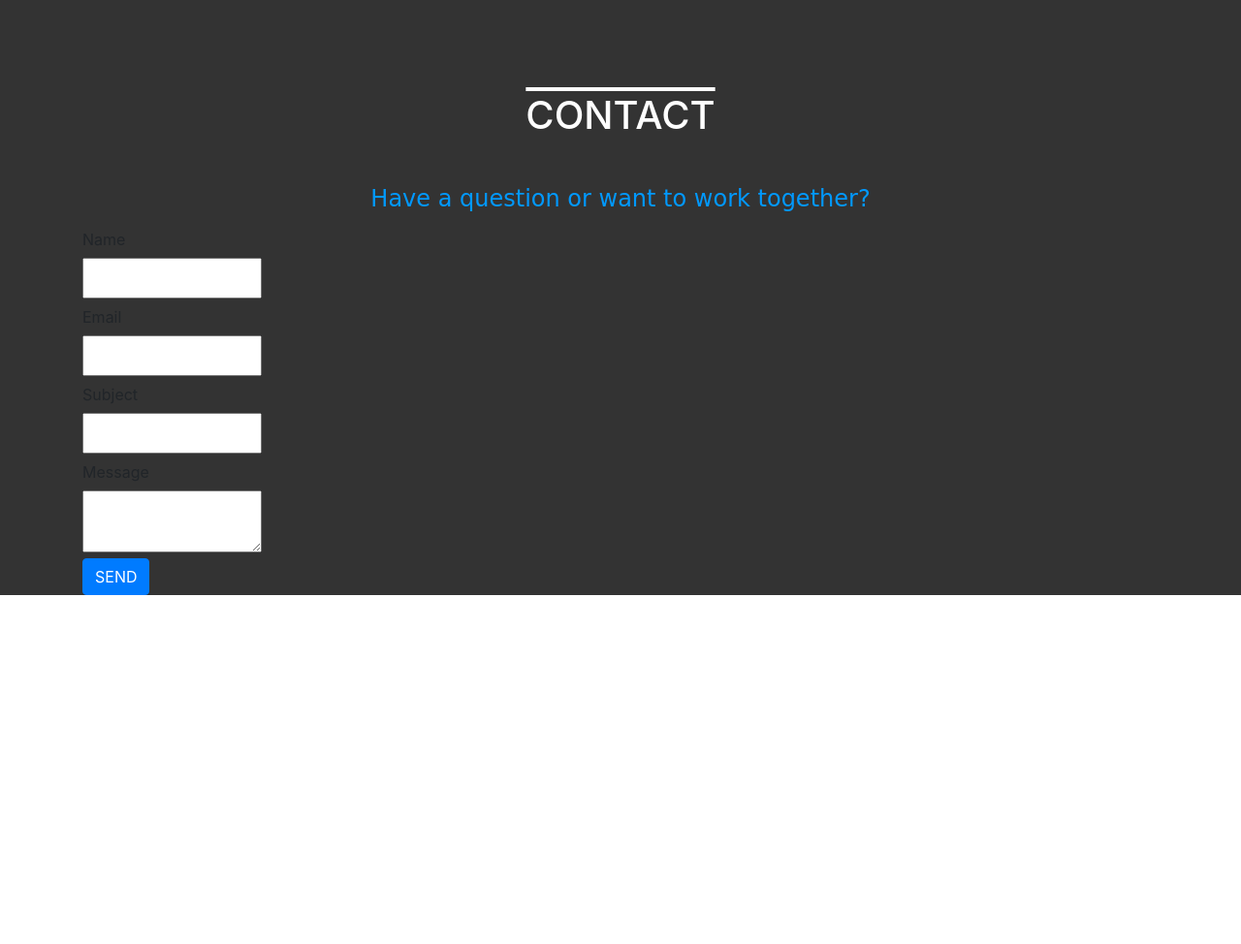
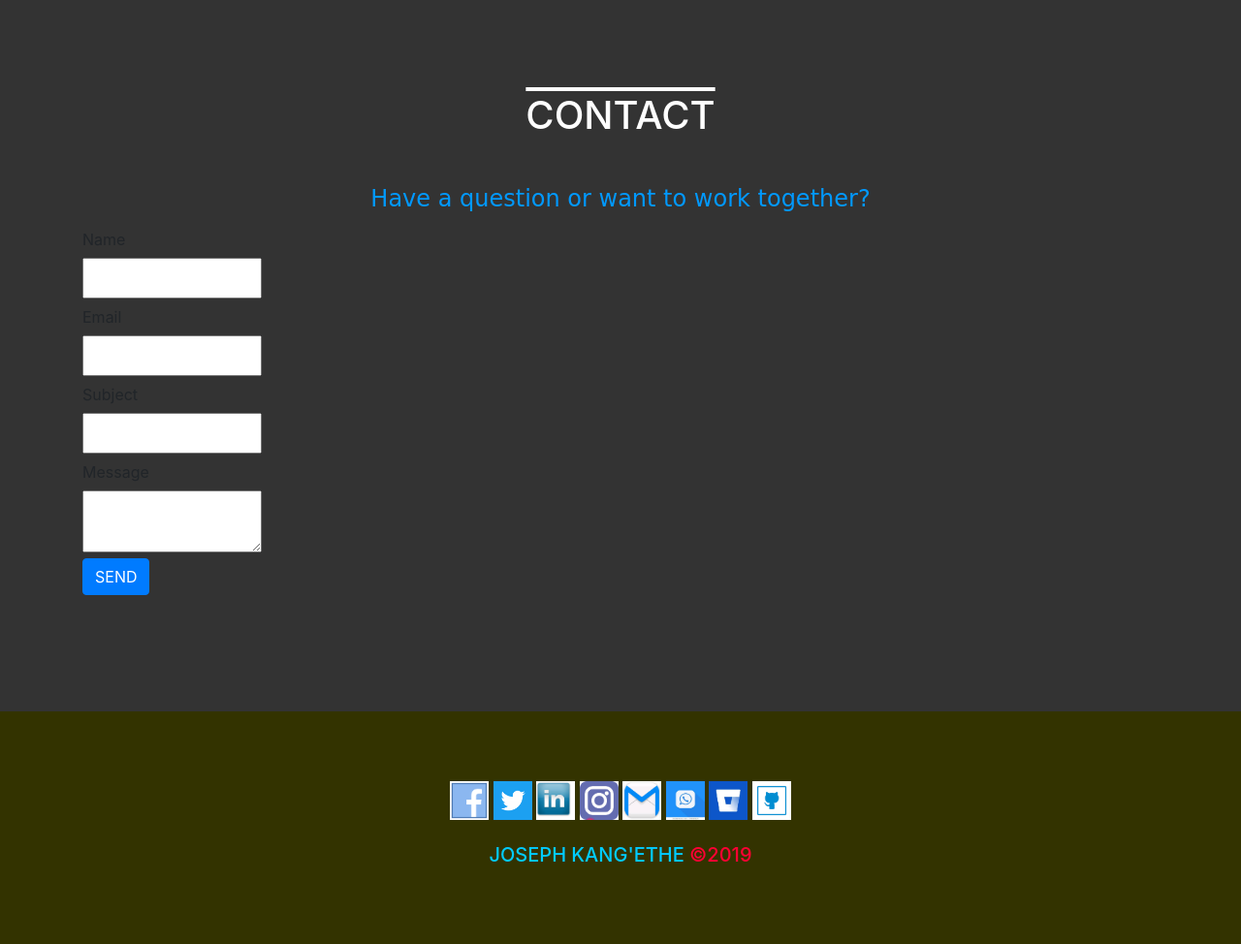
Before and after one commit to josekang/portfolio, a Flask app: page / in a window 1280 px wide. Shown: the part 5066-6040 px from the top of the page at 97% size. Before the commit the page ends 5680 px from the top, so only its background shows below. Run offline with Flask 2, Linux system fonts and the light colour scheme; some libraries are stand-ins or nearby versions.

Commit message:
Added the footer section linking the web app to my social sites

```diff
--- a/myproject/__init__.py
+++ b/myproject/__init__.py
@@ -22,6 +22,7 @@ app.config["MAIL_SERVER"] = "smtp.gmail.com"
 app.config["MAIL_PORT"] = 465
 app.config["MAIL_USE_SSL"] = True
 app.config["MAIL_USERNAME"] = "josekangethe2@gmail.com"
+app.config["MAIL_PASSWORD"] = "#39JoseKeliza"
 
 db=SQLAlchemy(app)
 
--- a/myproject/templates/home.html
+++ b/myproject/templates/home.html
@@ -172,7 +172,7 @@ I have serious passion for <span style="margin-left:36px;">Restful APIs and Back
 <!-- ***************************************************************************************************************** -->
 
 
-<!-- THE START: HIS  SECTION BELOW IS FOR THE BLOG LAYOUT THAT I FIND INTERESTING FOR MY ESTEEMED USERS TO GO THROUGH -->
+<!-- THE START: THIS  SECTION BELOW IS FOR THE BLOG LAYOUT THAT I FIND INTERESTING FOR MY ESTEEMED USERS TO GO THROUGH -->
 
 <div id="blog">
      <u style="text-decoration:overline;"><h1 style="text-align:center">BLOG</h1></u><br>
@@ -226,7 +226,7 @@ I have serious passion for <span style="margin-left:36px;">Restful APIs and Back
 <!-- ***************************************************************************************************************** -->
 
 
-<!--THE START: HE CODES BELOW SHOWS MY CONTACT INFORMATION WHICH CLIENTS CAN USE TO REACH OUT TO ME-->
+<!--THE START: THE CODES BELOW SHOWS MY CONTACT INFORMATION WHICH CLIENTS CAN USE TO REACH OUT TO ME-->
 
 <div id="contact" style="background-color:#333333;"><br><br><br><br>
      <u style="text-decoration:overline; color:#ffffff;"><h1 style="text-align:center; color:#ffffff;">CONTACT</h1></u><br>
@@ -267,9 +267,30 @@ I have serious passion for <span style="margin-left:36px;">Restful APIs and Back
 
 {% endif %}
 
-      </div>
+      </div><br><br><br><br><br>
+
+<!--THE END: THE CODE ABOVE IS FOR THE CONTACT INFORMATION SECTION AND THIS IS WHERE IT ENDS-->
+<!-- ***************************************************************************************************************** -->
 
 
+<!-- THE START: THIS  SECTION BELOW IS FOR THE FOOTER LAYOUT WHICH  SHOWS MY SOCIAL MEDIA HANDLES -->
 
-<!--THE END: THE CODE ABOVE IS FOR THE CONTACT INFORMATION SECTION AND THIS IS WHERE IT ENDS-->
+<div class="container-fluid" style="background-color:#333300; text-align:center;" >
+
+  <footer class="container"><br><br><br>
+        <a href="https://www.facebook.com/jose.kenton"><img src="static/port/face.png" alt="" height="40px" width="40px"></a>
+        <a href="https://twitter.com/josekangethe2"><img src="static/port/twit.png" alt="" height="40px" width="40px"></a>
+        <a href="https://www.linkedin.com/in/joseph-kang-ethe-669589172/"><img src="static/port/link.jpg" alt="" height="40px" width="40px"></a>
+        <a href="https://www.instagram.com/josekangethe/"><img src="static/port/insta.png" alt="" height="40px" width="40px"></a>
+        <a href="mailto:josekangethe2@gmail.com"><img src="static/port/gmail.jpg" alt="" height="40px" width="40px"></a>
+        <a href="tel:+254795-418-072"><img src="static/port/what.jpg" alt="" height="40px" width="40px"></a>
+        <a href="https://bitbucket.org/josekangethe/"><img src="static/port/bit.jpg" alt="" height="40px" width="40px"></a>
+        <a href="https://github.com/josekang?tab=repositories"><img src="static/port/git.png" alt="" height="40px" width="40px"></a><br><br>
+        <h5><span style="color:#00CCFF;">JOSEPH KANG'ETHE</span> <span style="color:#FF0033;">©2019</span></h5>
+  </footer><br><br><br>
+
+</div>
+
+<!--THE END: THE CODE ABOVE IS FOR THE BLOG SECTION AND THIS IS WHERE IT ENDS-->
+<!-- ***************************************************************************************************************** -->
 {% endblock %}
```
Also changed, not shown: myproject/static/project.css (deleted, +0 -85 lines), myproject/static/port/bit.jpg (added), myproject/static/port/face.png (added), myproject/static/port/git.png (added), myproject/static/port/gmail.jpg (added), myproject/static/port/insta.png (added), myproject/static/port/link.jpg (added), myproject/static/port/twit.png (added), myproject/static/port/what.jpg (added).
